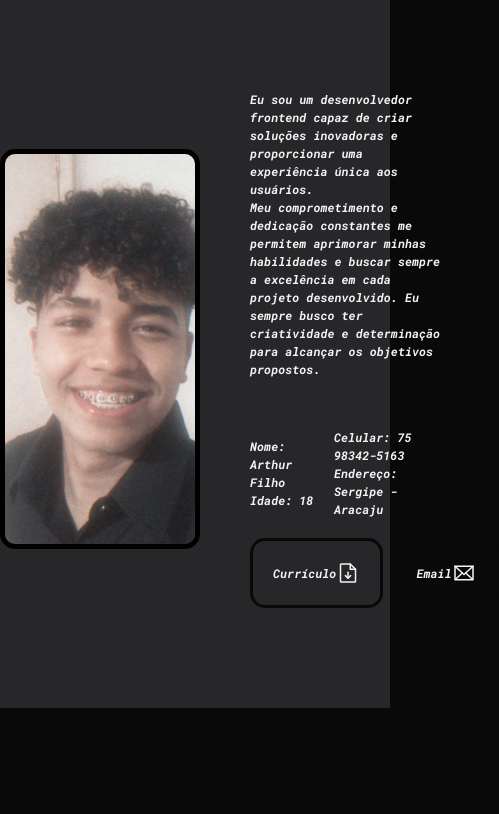
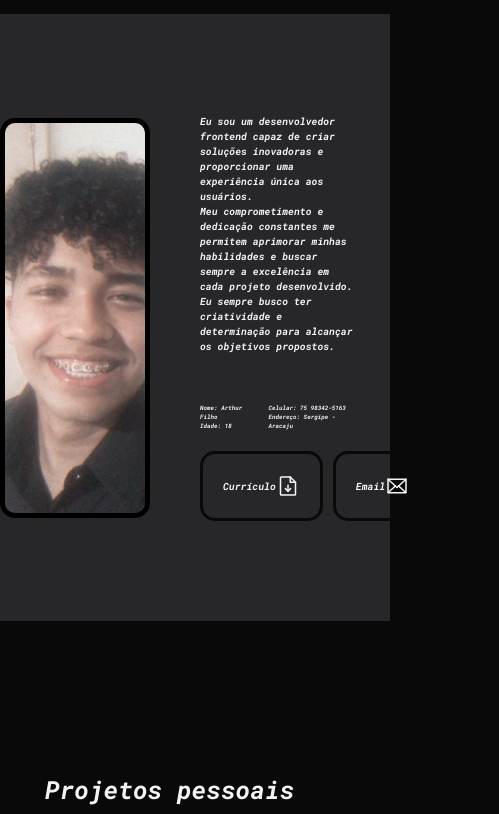
Before and after one commit to ArthurFilho/Portfolio-new, a React (Vite) app: page / in a window 390 px wide. Shown: the part 830-1644 px from the top of the page, 499 px wide, since content can reach past the window. Built offline with nearby package versions, Linux system fonts and the light colour scheme; no server answers; a web font is replaced by a local one.

Commit message:
styles responsive

```diff
--- a/src/styles/styles.ts
+++ b/src/styles/styles.ts
@@ -19,6 +19,7 @@ export const ContainerHeader = styled.div`
     margin-top: 3rem;
 
     @media (max-width: 768px) {
+        width: 50%;
         flex-direction: column;
         gap: 50px;
       }
@@ -75,7 +76,11 @@ export const ContainerTextAndPictures = styled.div`
     justify-content: space-between;
     gap: 20px;
     @media (max-width: 768px) {
-        width: 80%;
+        width: 90%;
+
+        img {
+            width: 100px;
+        }
     }
 `
 
@@ -120,7 +125,7 @@ export const ContainerAboutMe = styled.div`
     @media (max-width: 768px) {
         width: 100%;
         img {
-            width: 200px;
+            width: 150px;
             height: 400px;
         }
       }
@@ -157,9 +162,18 @@ export const AboutMe = styled.div`
         margin-bottom: 50px;
     }
     @media (max-width: 768px) {
-        div {
-            gap: 10px;
-        }
+        width: 40%;
+        font-size: 10px;
+            div {
+                gap: 10px;
+            }
+            a {
+                width: 50px;
+                padding: 5px;
+            }
+            li {
+                font-size: 6px;
+            }
       }
 `
 
@@ -355,6 +369,11 @@ export const WorkContainer = styled.div`
         }
     }
     }
+    @media (max-width: 768px) {
+       li {
+        width: 100px;
+       }
+      }
 `
 
 export const Footer = styled.div`
@@ -446,7 +465,9 @@ export const KnowledgeContainer = styled.div`
         }
         @media (max-width: 768px) {
         div {
-            width: 90%;
+            width: 100%;
+            height: 550px;
+            flex-direction: column;
         }
       }
 `
```
